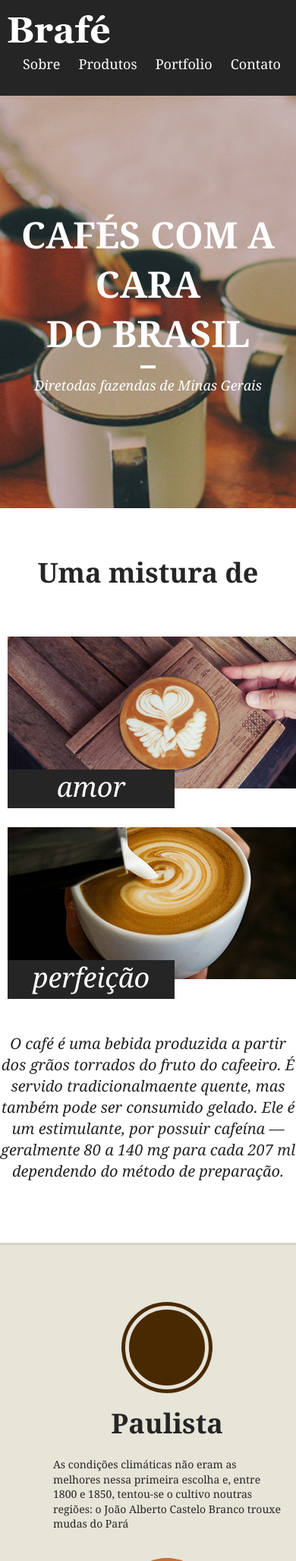
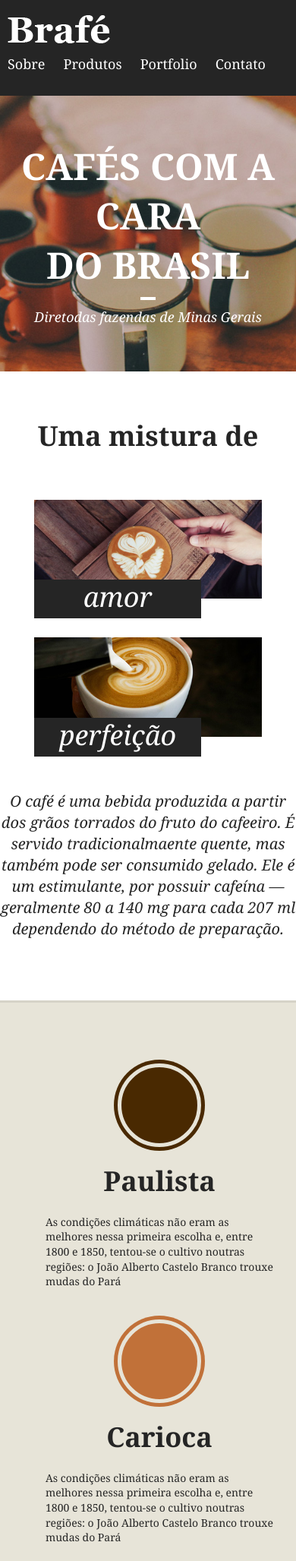
Before and after one commit to mnagahama/curso-origamid, a PHP site: page / in a window 390 px wide; the page is wider, and only the part inside the window is pictured. Shown: the top 2055 px of that part at 76% size. Run offline with PHP 8.4, Linux system fonts and the light colour scheme.

Commit message:
add responsivo1

```diff
--- a/css-avancado/css/style.css
+++ b/css-avancado/css/style.css
@@ -1,3 +1,8 @@
+/*Breakpoints
+960
+740
+*/
+
 body, h1,h2, h3, p, ul {
   padding: 0px;
   margin: 0px;
@@ -53,6 +58,20 @@
   font-size: 1.125em;
 }
 
+@media (max-width: 739px) {
+  .menu-nav {
+    float: none;
+    clear: both;
+  }
+}
+
+@media (max-width: 739px) {
+  .menu-nav {
+    float: none;
+    clear: both;
+  }
+}
+
 /*Intro*/
 
 .intro {
@@ -80,6 +99,12 @@
 .intro p {
   font-style: italic;
   font-size: 1.125em;
+}
+
+@media (max-width: 739px) {
+  .intro {
+    padding: 60px 0;
+  }
 }
 
 /*Sobre*/
@@ -137,6 +162,25 @@
   text-align: center;
   margin: 20px auto;
   max-width: 460px;
+}
+
+@media (min-width: 740px) and (max-width: 980px) {
+  .sobre-container {
+    max-width: 720px;
+  }
+  .sobre-item {
+    width: 340px;
+  }
+}
+
+@media (max-width: 739px) {
+  .sobre-container{
+    max-width: 300px;
+  }
+  .sobre-item {
+    width: 300px;
+    margin: 0 auto;
+  }
 }
 
 /*Produtos*/
@@ -212,6 +256,24 @@
   text-align: center;
   padding: 15px 0;
   margin: 20px auto 0 auto;
+}
+
+@media (min-width: 740px) and (max-width: 980px) {
+  .produtos-container{
+    max-width: 720px;
+  }
+  .produtos-item {
+    width: 220px;
+  }
+}
+
+@media (max-width: 739px) {
+  .produtos-container {
+    max-width: 300px;
+  }
+  .produtos-item {
+    margin: 0 auto 20px auto;
+  }
 }
 
 /*Locais*/
```
